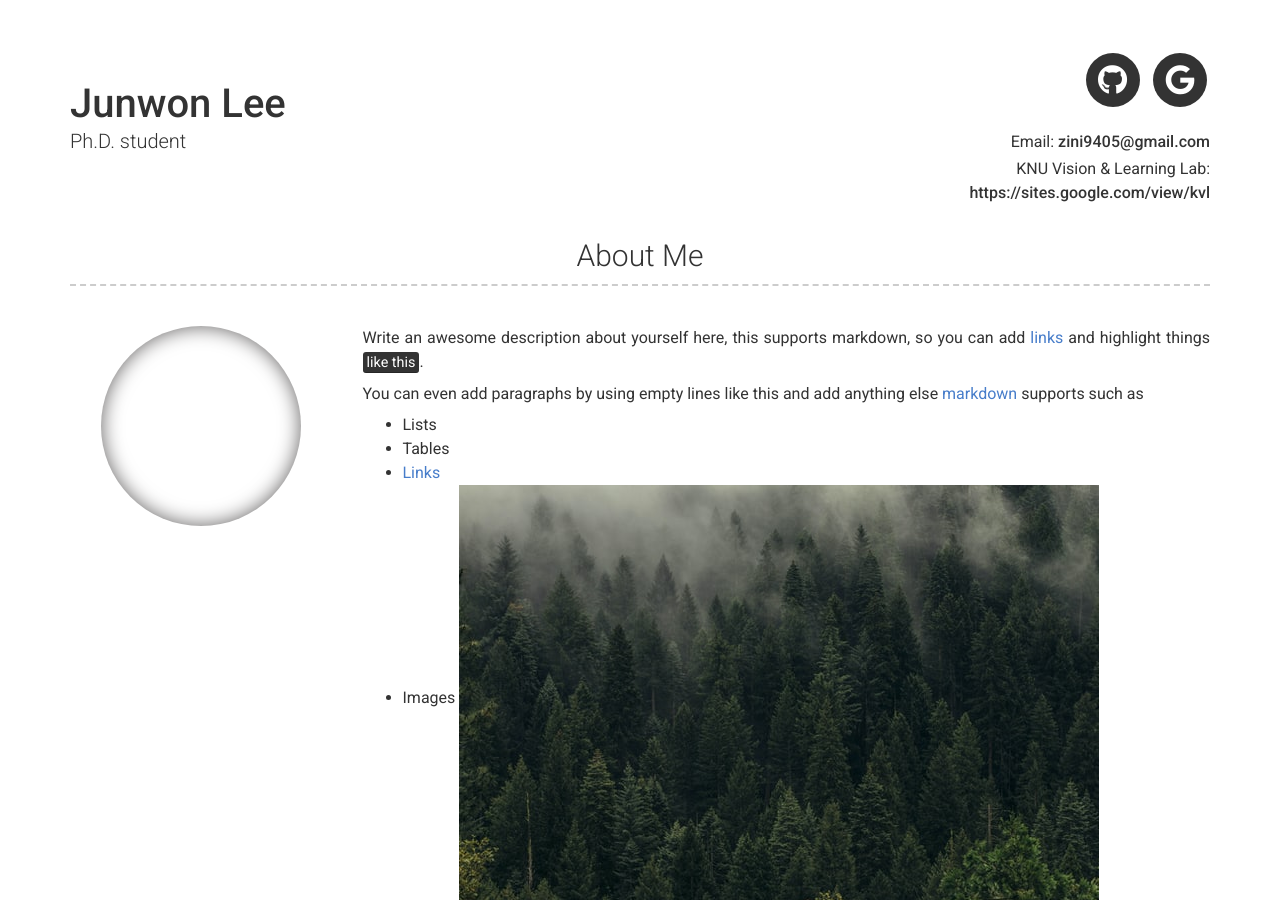
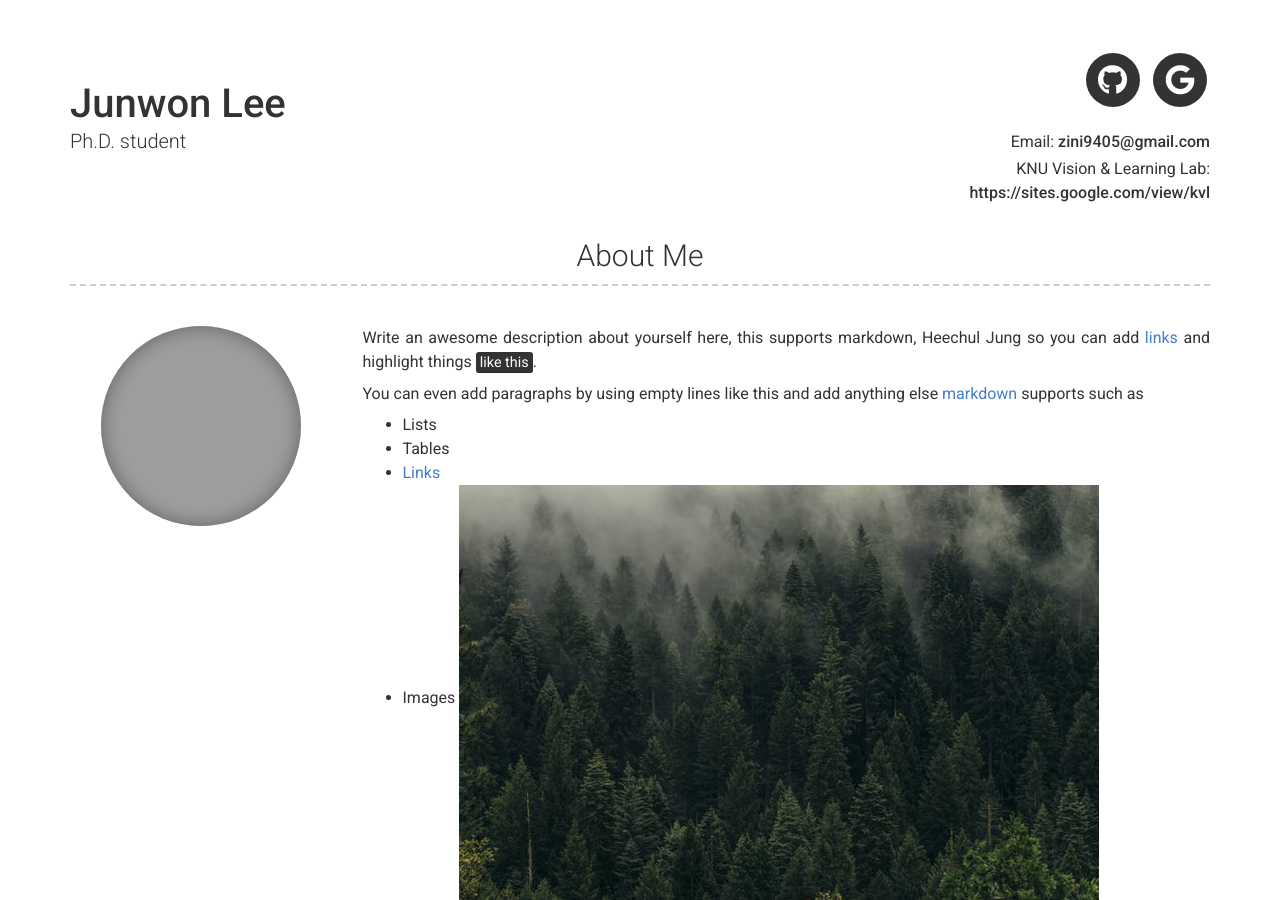
Before and after one commit to zini9405/zini9405.github.io, a Jekyll site: the page built from index.md, in a window 1280 px wide and 900 px high. Built offline with Jekyll 4.4.1, drawn with Linux system fonts in a browser that asks for light colours; nearby versions of some CDN libraries; grey boxes are pictures that could not be loaded.

Commit message:
Update _config.yml

```diff
--- a/_config.yml
+++ b/_config.yml
@@ -58,9 +58,9 @@ googlescholar_username: 9bsecQIAAAAJ&hl=ko
 
 # About Section
 # about_title: About Me (Use this to override about section title)
-about_profile_image: Directory of profile image (eg. images/junwon.jpg)
+about_profile_image: images/junwon.jpg
 about_content: | # this will include new lines to allow paragraphs
-  Write an awesome description about yourself here, this supports markdown, so you can add [links](http://foobar.com) and highlight things <mark>like this</mark>.
+  Write an awesome description about yourself here, this supports markdown, Heechul Jung so you can add [links](http://foobar.com) and highlight things <mark>like this</mark>.
 
   You can even add paragraphs by using empty lines like this and add anything else [markdown](https://www.markdownguide.org/getting-started#what-is-markdown) supports such as
     - Lists
```
